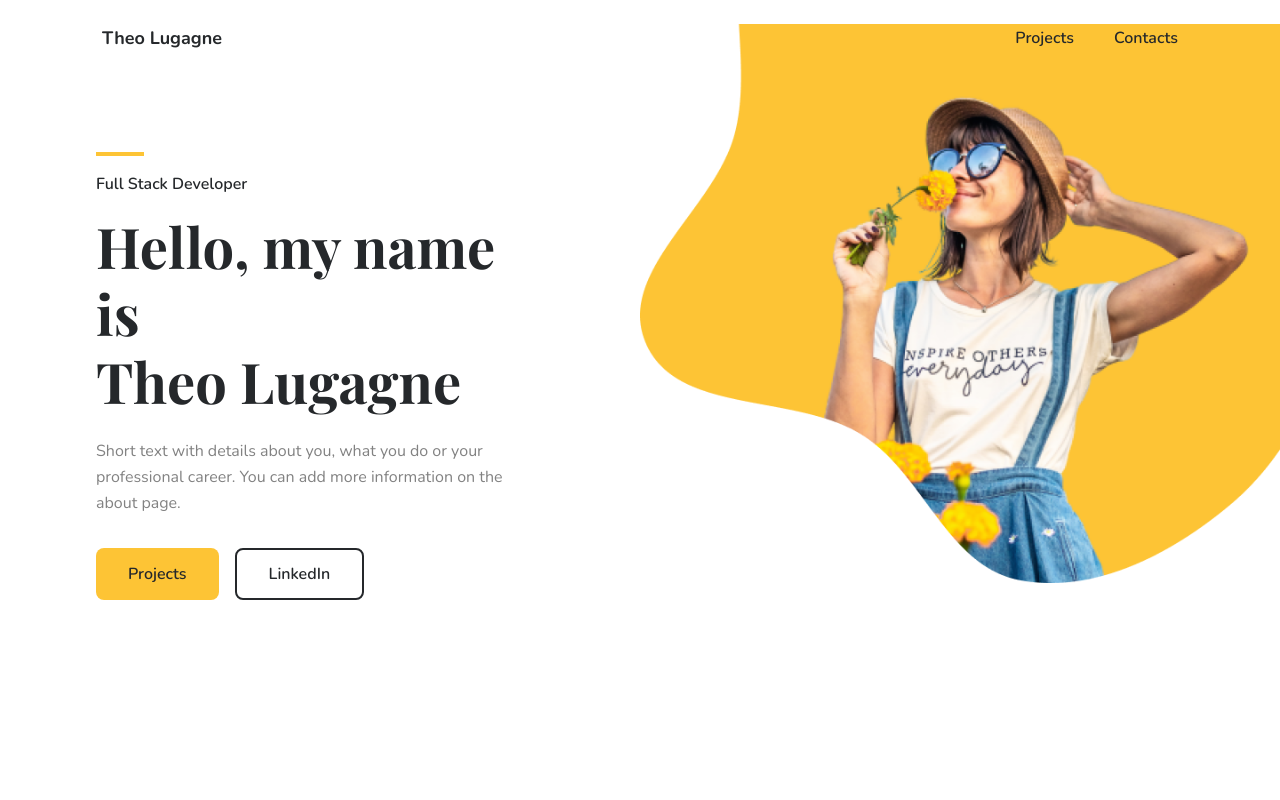
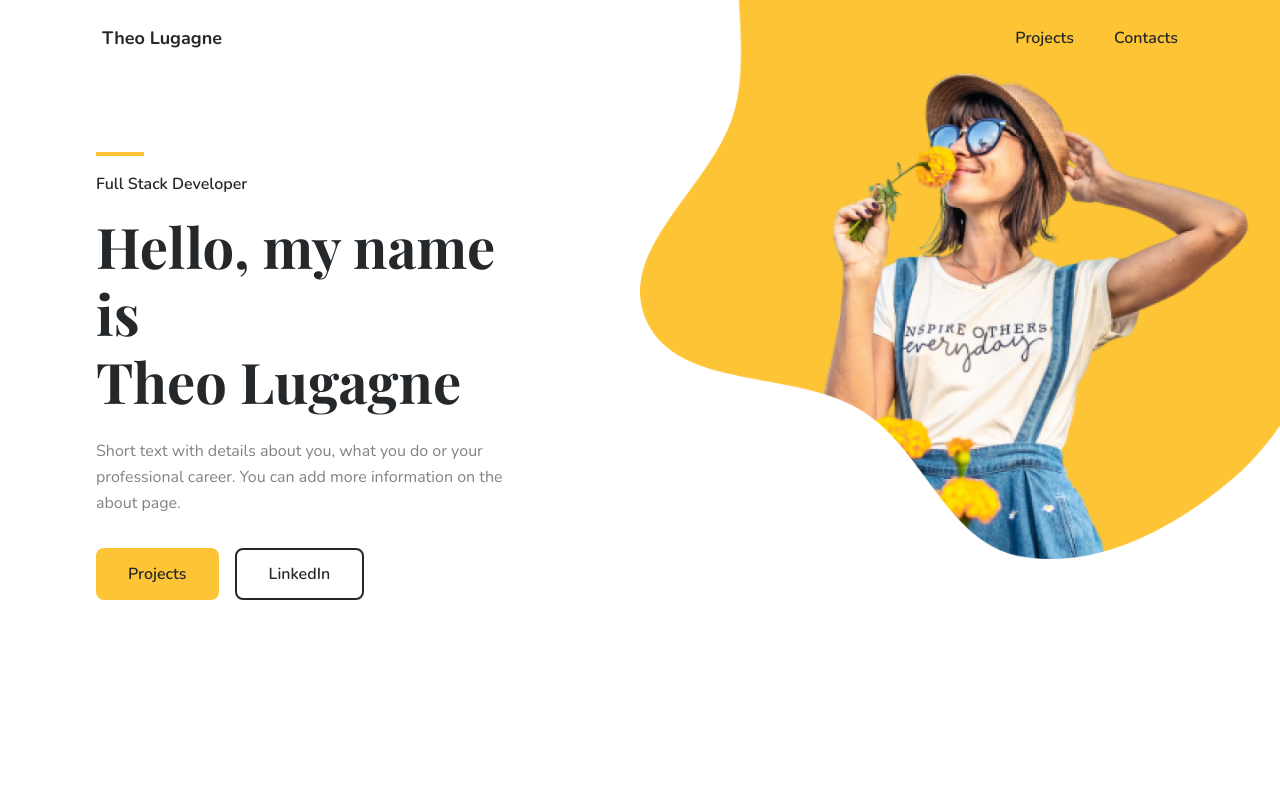
Before and after one commit to TheoLugagne/portfolio-react, a React (Create React App) app: page / in a window 1280 px wide. Shown: the top 800 px of the page. Built offline with nearby package versions, Linux system fonts and the light colour scheme.

Commit message:
fix hero image position

```diff
--- a/src/components/Hero/Hero.jsx
+++ b/src/components/Hero/Hero.jsx
@@ -11,8 +11,8 @@ export default function Hero() {
       className="relative overflow-hidden bg-white"
     >
 
-      <div className="relative flex flex-col lg:min-h-screen lg:flex-row">
-        <div className="flex w-full items-center justify-center px-6 pb-10 sm:px-10 md:px-12 lg:w-1/2 lg:px-16 lg:pb-12 xl:px-20">
+      <div className="relative flex flex-col lg:min-h-screen">
+        <div className="relative z-10 flex w-full items-center justify-center px-6 pb-10 sm:px-10 md:px-12 lg:min-h-screen lg:w-1/2 lg:px-16 lg:pb-12 xl:px-20">
           <div className="w-full max-w-md">
             <span
               aria-hidden="true"
@@ -43,12 +43,12 @@ export default function Hero() {
           </div>
         </div>
 
-        <div className="flex w-full items-start lg:w-1/2 lg:pt-6">
+        <div className="w-full lg:pointer-events-none lg:absolute lg:right-0 lg:top-0 lg:z-0 lg:w-1/2">
           <img
             src="/assets/images/hero.png"
             alt="Madelyn Torff, UI/UX designer, smiling with a yellow flower"
             loading="eager"
-            className="h-auto w-full object-contain object-top object-right"
+            className="ml-auto block h-auto w-full max-w-none object-contain object-right-top"
           />
         </div>
       </div>
```
